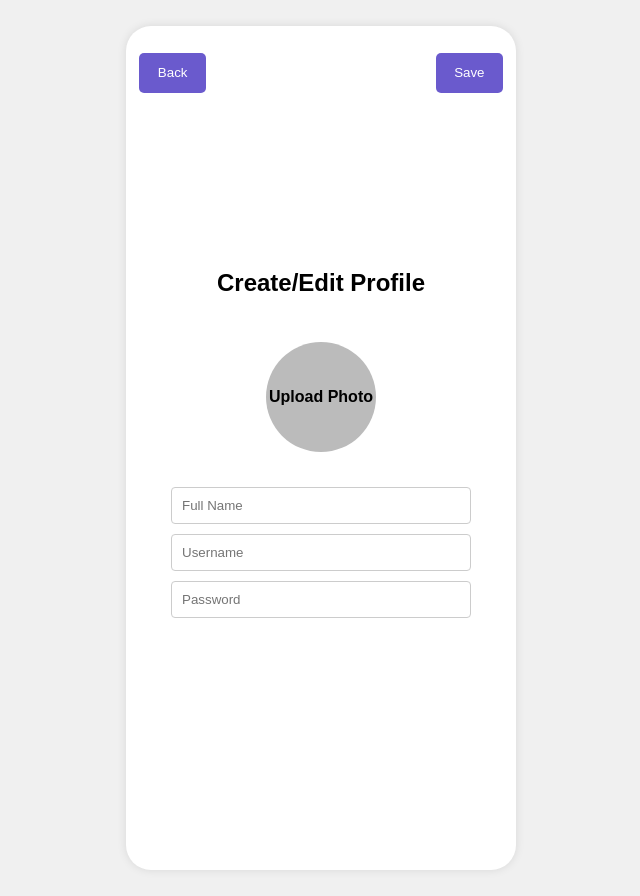
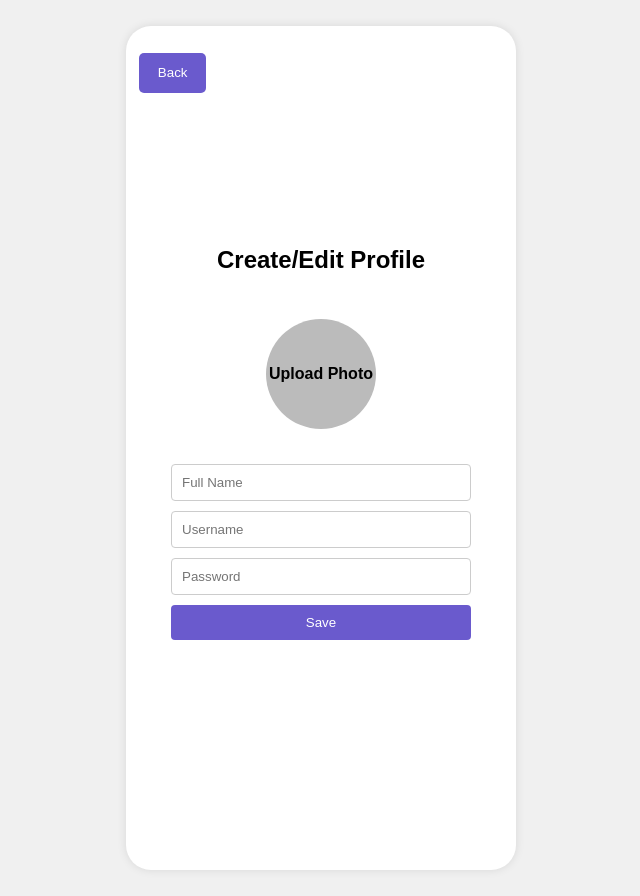
Before and after one commit to software-students-fall2023/2-web-app-exercise-team-2, a Python web app: template templates/createprofile.html in a window 1280 px wide. Shown: the whole page, without its empty margins (319-959 px from the left). Run offline with Jinja, Linux system fonts and the light colour scheme; the template is opened without the code that fills it, so the values that code supplies are empty.

Commit message:
createprofile save button

```diff
--- a/templates/createprofile.html
+++ b/templates/createprofile.html
@@ -91,17 +91,15 @@
     color: black;
     box-sizing: border-box;
 }
-.top-right {
-    position: absolute;
-    top: 2em;
-    right: 1em;
+.save {
+    width: 100%;
+    padding: 10px;
+    margin-bottom: 10px;
+    border-radius: 4px;
+    border: none;
     background-color: slateblue;
-    border-radius: 5px;
-    border: 0;
-    width: 5em;
-    height: 3em;
     color: white;
-    padding: 5px;
+    box-sizing: border-box;
 }
 
 
@@ -118,7 +116,7 @@
         <input type="text" class="input" placeholder="Username" required>
         <input type="password" class="input" placeholder="Password" required>
         <button class="top-left">Back</button>
-        <button class="top-right">Save</button>
+        <button class="save">Save</button>
 
 
         </form>
```
